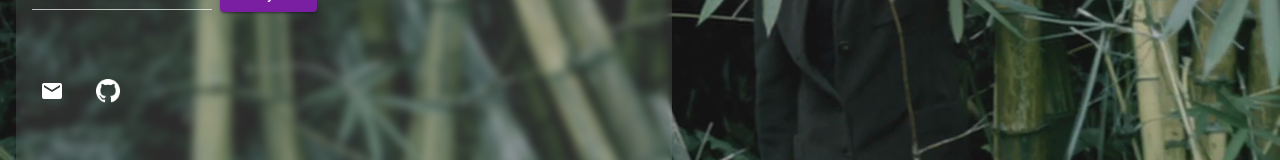
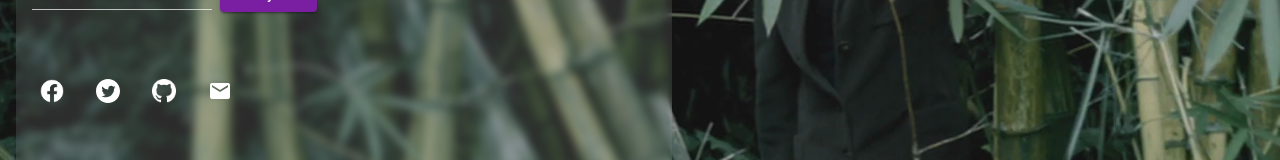
Before and after one commit to mtg-chronicle/mtg-chronicle, an Angular app: page /gallery in a window 1280 px wide. Shown: the part 516-676 px from the top of the page. Built offline with nearby package versions, Linux system fonts and the light colour scheme.

Commit message:
update upcoming page

```diff
--- a/src/app/components/upcoming/upcoming.component.html
+++ b/src/app/components/upcoming/upcoming.component.html
@@ -9,11 +9,18 @@
         <button mat-raised-button class="upcoming__notify" color="primary">Notify Me!</button>
     </div>
     <div>
-        <a mat-icon-button href="mailto:mtg-chronicle@googlegroups.com" class="upcoming__social">
-            <mat-icon>mail</mat-icon>
+        <a mat-icon-button href="https://facebook.com/mtg.chronicle" target="_blank" class="upcoming__social">
+            <img class="social__icon facebook__logo" src="assets/images/f_logo_RGB-White_58.png" />
+        </a>
+        <a mat-icon-button href="https://twitter.com/mtg_chronicle" target="_blank" class="upcoming__social">
+            <img class="social__icon twitter__logo" src="assets/images/twitter-white.svg" />
         </a>
         <a mat-icon-button href="https://github.com/mtg-chronicle" target="_blank" class="upcoming__social">
-            <img class="github__logo" src="assets/images/octocat-light_32px.png" />
+            <img class="social__icon github__logo" src="assets/images/octocat-light_32px.png" />
         </a>
+        <a mat-icon-button href="mailto:mtg-chronicle@googlegroups.com" class="upcoming__social">
+            <mat-icon class="social__icon">mail</mat-icon>
+        </a>
+
     </div>
 </div>
--- a/src/app/components/upcoming/upcoming.component.scss
+++ b/src/app/components/upcoming/upcoming.component.scss
@@ -42,7 +42,7 @@
         margin-top: 40px;
     }
 
-    .github__logo {
+    .social__icon {
         width: 24px;
     }
 }
```
Also changed, not shown: src/assets/images/f_logo_RGB-White_58.png (added), src/assets/images/twitter-white.svg (added).
